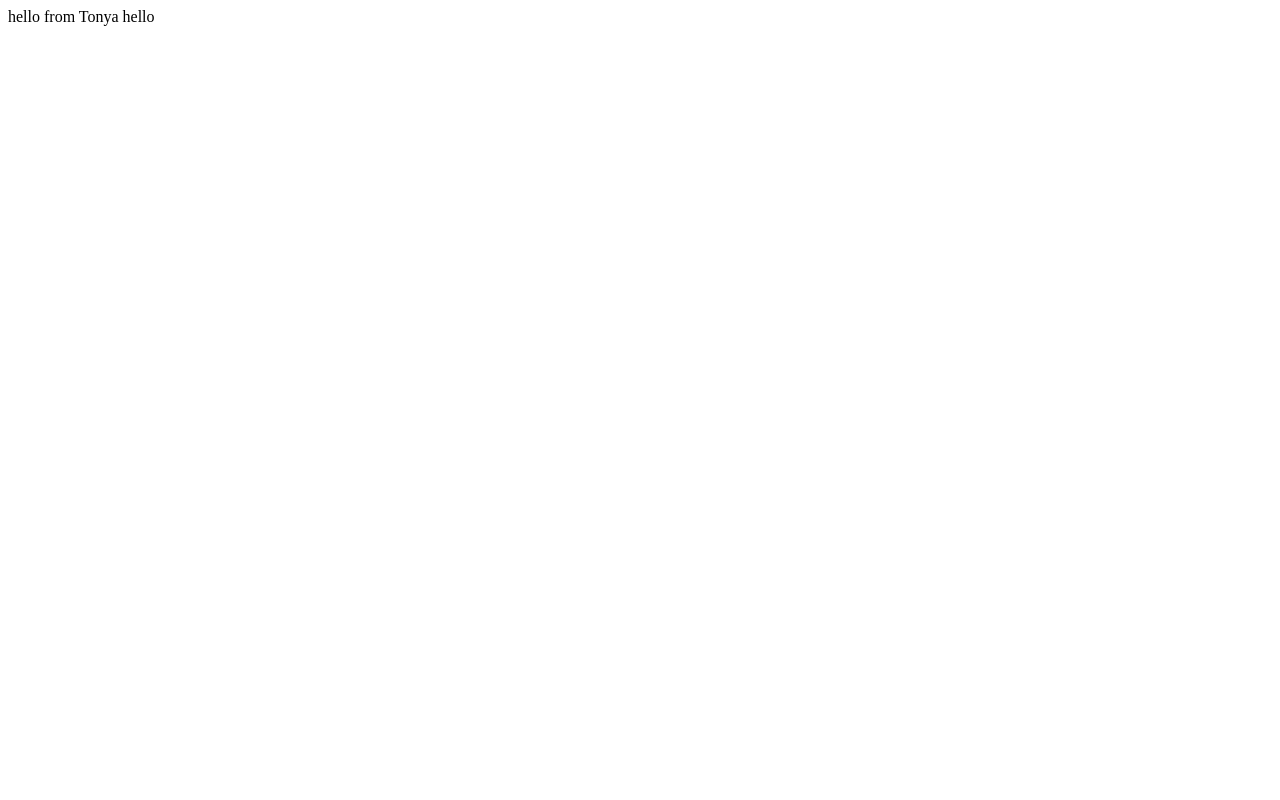
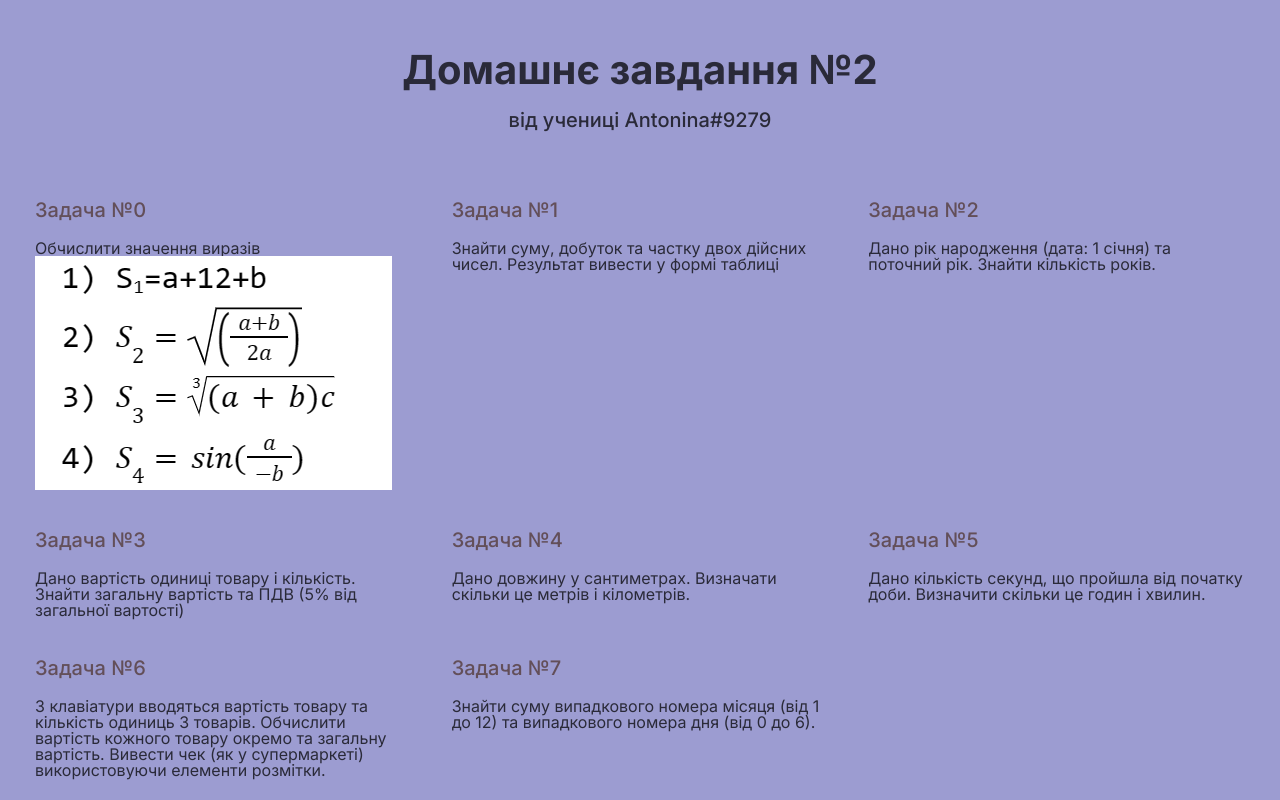
Before and after one commit to Antofin/study, a plain HTML site: page lesson1/index.html in a window 1280 px wide. Drawn offline with Linux system fonts and the light colour scheme.

Commit message:
Add files via upload

```diff
--- /dev/null
+++ b/lesson1/css/common.css
@@ -0,0 +1,41 @@
+@import url(reset.css);
+h1{
+   font-size: 40px;
+   text-align: center;
+   margin-bottom: 20px;
+   font-weight: 700;
+}
+
+p {
+   font-size: 20px;
+   text-align: center;
+   font-weight: 500;
+}
+img {
+   max-width: 100%;
+   margin: 0 auto;
+   display: block;
+}
+
+ul {
+   text-align: center;
+   font-size: 40px;
+   font-weight: 500;
+   color: rgb(36, 105, 36);
+}
+
+table{
+   border: 1px solid blue;
+   text-align: center;
+   margin: 0 auto;
+}
+tr {
+   border: 1px solid blue;
+}
+th {
+   border: 1px solid blue;
+   padding: 10px;
+}
+td {
+   border: 1px solid black;
+}
--- /dev/null
+++ b/lesson1/css/reset.css
@@ -0,0 +1,47 @@
+*,
+*::before,
+*::after{
+   padding: 0;
+   margin: 0;
+   border: 0;
+   box-sizing: border-box;
+}
+a{
+   text-decoration: none;
+   color: inherit;
+}
+li{
+   list-style: none;
+}
+img{
+   vertical-align: top;
+}
+
+h1,
+h2,
+h3,
+h4,
+h5,
+h6 {
+   font-weight: inherit;
+   font-size: inherit;
+}
+
+html,
+body {
+   height: 100%;
+   line-height: 1;
+}
+
+textarea,
+button,
+input{
+   font-weight: inherit;
+   font-size: inherit;
+   color: inherit;
+   font-family: inherit;
+}
+button{
+   cursor: pointer;
+   background-color: inherit;
+}
--- /dev/null
+++ b/lesson1/css/style.css
@@ -0,0 +1,64 @@
+@import url(reset.css);
+@import url("https://fonts.googleapis.com/css?family=Inter:regular,500,700&display=swap");
+
+.wrapper {
+   background-color: rgb(156, 156, 209);
+   overflow: clip;
+   height: 100%;
+   display: flex;
+   flex-direction: column;
+   font-family: "Inter";
+}
+
+.main {
+   flex-grow: 1;
+   padding-top: 50px;
+   font-size: 16px;
+   color: rgba(0, 0, 0, 0.73);
+   font-weight: 400;
+}
+
+.main__container{
+   max-width: 1440px;
+   padding-left: 15px;
+   padding-right: 15px;
+   margin: 0 auto;
+}
+.main__title {
+   font-size: 40px;
+   text-align: center;
+   margin-bottom: 20px;
+   font-weight: 700;
+}
+.main__sub-title {
+   text-align: center;
+   font-size: 20px;
+   font-weight: 500;
+   margin-bottom: 50px;
+}
+
+
+.tasks__items {
+   display: flex;
+   flex-wrap: wrap;
+}
+.tasks__item {
+   flex: 0 0 33.33%;
+   padding: 20px ;
+   display: flex;
+   flex-direction: column;
+   gap: 20px;
+}
+.tasks__item img {
+   max-width: 100%;
+}
+
+.item-tasks__title {
+   font-size: 20px;
+   font-weight: 500;
+   color: #553d3dce;
+   transition: color 0.3s;
+}
+.item-tasks__title:hover{
+   color: #291d1dce;
+}
--- a/lesson1/index.html
+++ b/lesson1/index.html
@@ -4,10 +4,60 @@
    <meta charset="UTF-8">
    <meta http-equiv="X-UA-Compatible" content="IE=edge">
    <meta name="viewport" content="width=device-width, initial-scale=1.0">
-   <title>Document</title>
-   <script src="./js/script.js"></script>
+   <link rel="stylesheet" href="css/style.css">
+   <title>js lesson_2</title>
 </head>
 <body>
-   hello
+   <div class="wrapper">
+      <header class="header">
+      </header>
+      <main class="main">
+         <div class="main__container">
+         <h1 class="main__title">Домашнє завдання №2</h1>
+         <h2 class="main__sub-title">від учениці Antonina#9279</h2>
+         <div class="main__tasks tasks">
+            <ul class="tasks__items">
+               <li class="tasks__item item-tasks">
+                  <h3 class="item-tasks__title"> <a href="tasks/task0.html" class="item-tasks__link">Задача №0</a></h3>
+                  <p class="item-tasks__text">
+                     Обчислити значення виразів
+                     <img src="img/0.png" alt="">
+                  </p>
+               </li>
+               <li class="tasks__item item-tasks">
+                  <h3 class="item-tasks__title"> <a href="tasks/task1.html" class="item-tasks__link">Задача №1</a></h3>
+                  <p class="item-tasks__text"> Знайти суму, добуток та частку двох дійсних чисел. Результат вивести у формі таблиці</p>
+               </li>
+               <li class="tasks__item item-tasks">
+                  <h3 class="item-tasks__title"> <a href="tasks/task2.html" class="item-tasks__link">Задача №2</a></h3>
+                  <p class="item-tasks__text">Дано рік народження (дата: 1 січня) та поточний рік. Знайти кількість років.</p>
+               </li>
+               <li class="tasks__item item-tasks">
+                  <h3 class="item-tasks__title"> <a href="tasks/task3.html" class="item-tasks__link">Задача №3</a></h3>
+                  <p class="item-tasks__text"> Дано вартість одиниці товару і кількість. Знайти загальну вартість та ПДВ (5% від загальної вартості)</p>
+               </li>
+               <li class="tasks__item item-tasks">
+                  <h3 class="item-tasks__title"> <a href="tasks/task4.html" class="item-tasks__link">Задача №4</a></h3>
+                  <p class="item-tasks__text">Дано довжину у сантиметрах. Визначати скільки це метрів і кілометрів.</p>
+               </li>
+               <li class="tasks__item item-tasks">
+                  <h3 class="item-tasks__title"> <a href="tasks/task5.html" class="item-tasks__link">Задача №5</a></h3>
+                  <p class="item-tasks__text"> Дано кількість секунд, що пройшла від початку доби. Визначити скільки це годин і хвилин.</p>
+               </li>
+               <li class="tasks__item item-tasks">
+                  <h3 class="item-tasks__title"> <a href="tasks/task6.html" class="item-tasks__link">Задача №6</a></h3>
+                  <p class="item-tasks__text">З клавіатури вводяться вартість товару та кількість одиниць 3 товарів. Обчислити вартість кожного товару окремо та загальну вартість. Вивести чек (як у супермаркеті) використовуючи елементи розмітки.</p>
+               </li>
+               <li class="tasks__item item-tasks">
+                  <h3 class="item-tasks__title"> <a href="tasks/task7.html" class="item-tasks__link">Задача №7</a></h3>
+                  <p class="item-tasks__text">Знайти суму випадкового номера місяця (від 1 до 12) та випадкового номера дня (від 0 до 6).</p>
+               </li>
+            </ul>
+
+         </div>
+      </div>
+      </main>
+      <footer class="footer"></footer>
+   </div>
 </body>
 </html>
--- a/lesson1/js/script.js
+++ /dev/null
@@ -1 +0,0 @@
-document.write(`hello from Tonya`)
```
Also changed, not shown: lesson1/tasks/task0.html (added, +35 -0 lines), lesson1/tasks/task1.html (added, +35 -0 lines), lesson1/tasks/task2.html (added, +23 -0 lines), lesson1/tasks/task3.html (added, +28 -0 lines), lesson1/tasks/task4.html (added, +26 -0 lines), lesson1/tasks/task5.html (added, +26 -0 lines), lesson1/tasks/task6.html (added, +63 -0 lines), lesson1/tasks/task7.html (added, +25 -0 lines), lesson1/img/0.png (added).
